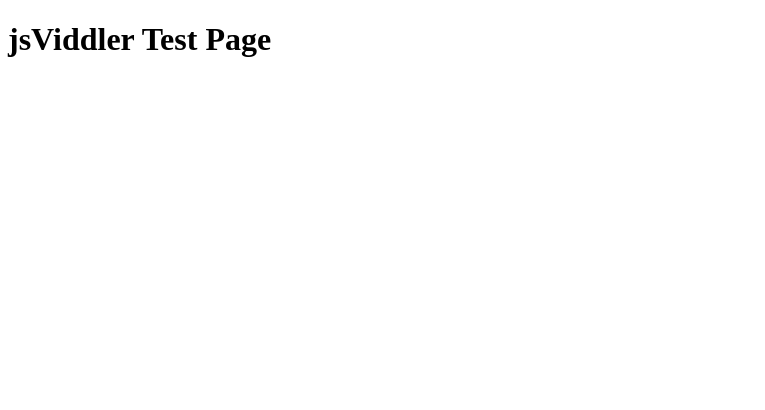
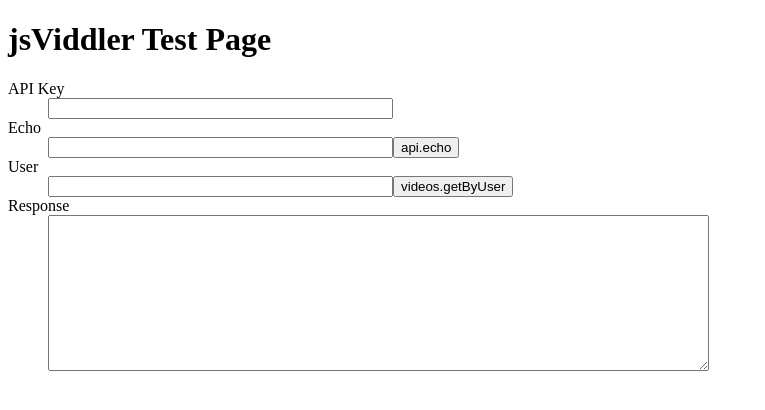
Before and after one commit to rickosborne/jsViddler, a plain HTML site: page test.html in a window 1280 px wide. Shown: the whole page, without its empty margins (0-765 px from the left). Drawn offline with Linux system fonts and the light colour scheme.

Commit message:
Test page inputs

```diff
--- a/test.html
+++ b/test.html
@@ -8,6 +8,17 @@
 <body>
 <h1>jsViddler Test Page</h1>
 <div id="viddlerProxy"></div>
+<form>
+<dl>
+    <dt>API Key</dt>
+    <dd><input type="text" size="40" maxlength="40" name="apikey" id="apikey" />
+    <dt>Echo</dt>
+    <dd><input type="text" size="40" maxlength="40" name="echo" id="echo" /><input value="api.echo" type="button" onclick="jsViddler.setKey(this.form.apikey.value);jsViddler.echo(this.form.echo.value,function(msg){this.form.response.value=msg});" />
+    <dt>User</dt>
+    <dd><input type="text" size="40" maxlength="40" name="user" id="user" /><input value="videos.getByUser" type="button" onclick="jsViddler.setKey(this.form.apikey.value);jsViddler.getUserVideos(this.form.user.value,function(resp){this.form.response.value=JSON.stringify(resp)});" />
+    <dt>Response</dt>
+    <dd><textarea rows="10" cols="80" wrap="soft" name="response" id="response"></textarea></dd>
+</dl>
 <script type="text/javascript" src="swfobject.js"></script>
 <script type="text/javascript">
 // For version detection, set to min. required Flash Player version, or 0 (or 0.0.0), for no version detection.
@@ -26,7 +37,7 @@ attributes.name = "jsViddler";
 attributes.align = "middle";
 swfobject.embedSWF(
     "jsViddler.swf", "viddlerProxy",
-    "400", "300",
+    "1", "1",
     swfVersionStr, xiSwfUrlStr,
     flashvars, params, attributes);
 // JavaScript enabled so display the flashContent div in case it is not replaced with a swf object.
```
